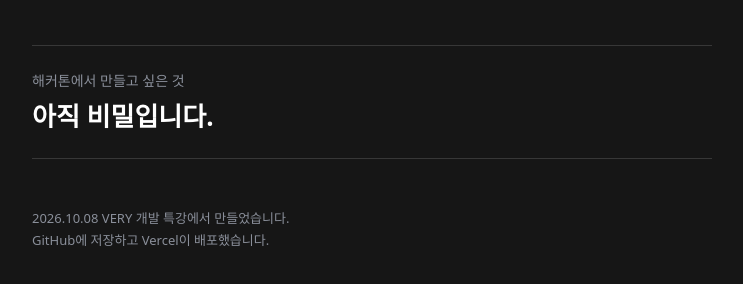
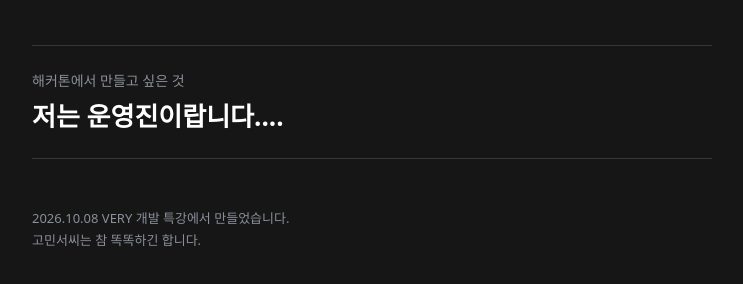
Before and after one commit to seo1218hyun-ctrl/very-seohyun, a plain HTML site: page index.html in a window 1280 px wide. Shown: the part 406-690 px from the top of the page, without its empty margins (268-1011 px from the left). Drawn offline with Linux system fonts and the light colour scheme; a web font is replaced by a local one.

Commit message:
Update card body and footer text in index.html

```diff
--- a/index.html
+++ b/index.html
@@ -20,11 +20,11 @@
     <section class="card">
       <p class="card-label">해커톤에서 만들고 싶은 것</p>
       <!-- 3. 내 아이디어를 한 줄로 적어 보세요 -->
-      <p class="card-body">아직 비밀입니다.</p>
+      <p class="card-body">저는 운영진이랍니다....</p>
     </section>
 
     <footer>
-      <p>2026.10.08 VERY 개발 특강에서 만들었습니다.<br>GitHub에 저장하고 Vercel이 배포했습니다.</p>
+      <p>2026.10.08 VERY 개발 특강에서 만들었습니다.<br>고민서씨는 참 똑똑하긴 합니다.</p>
     </footer>
   </main>
 </body>
```
